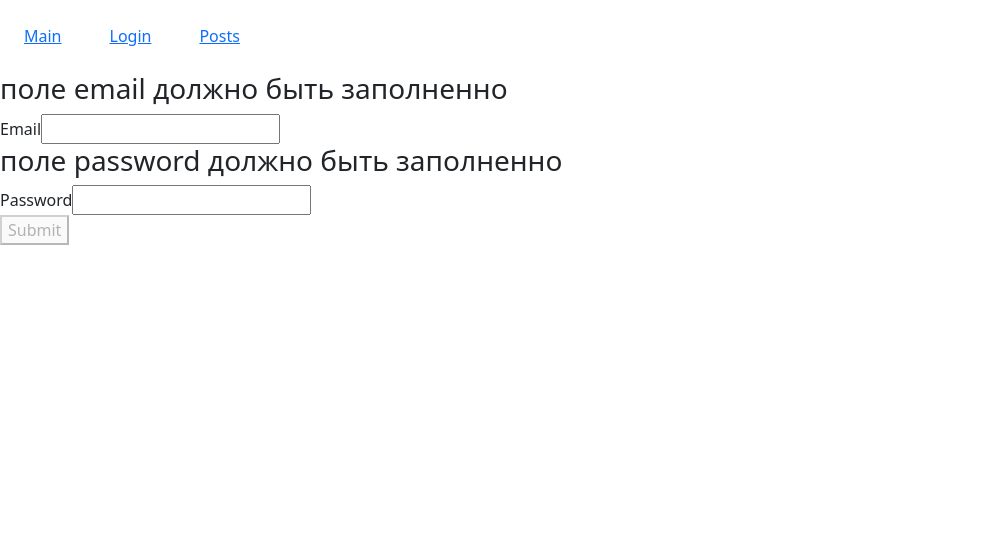
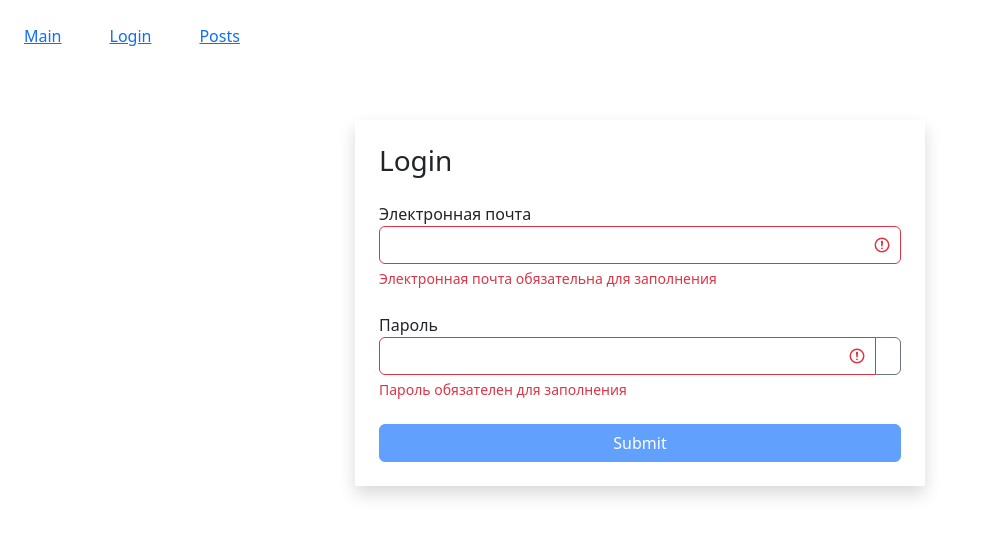
Before and after one commit to DizHelf/friends, a React (Vite) app: page /login in a window 1280 px wide. Shown: the top 536 px of the page, without its empty margins (0-992 px from the left). Built offline with nearby package versions, Linux system fonts and the light colour scheme.

Commit message:
teacher changes

```diff
--- a/src/components/textField.jsx
+++ b/src/components/textField.jsx
@@ -1,21 +1,43 @@
-import React from 'react';
+import React, { useState } from "react";
+import PropTypes from "prop-types";
 
-const TextField = ({label, type, name, value, onChange, error}) => {
-
+function TextField({ label, type, name, value, onChange, error }) {
+    const [showPassword, setShowPassword] = useState(false);
+    const getInputClasses = () => {
+        return "form-control" + (error ? " is-invalid" : "");
+    };
+    const toggleShowPassword = () => {
+        setShowPassword((prevState) => !prevState);
+    };
     return (
-        <div>
-            {<h3>{error && error}</h3>}
+        <div className="mb-4">
             <label htmlFor={name}>{label}</label>
-            <input
-                className={error ? " error" : ""}
-                id={name}
-                type={type}
-                name={name}
-                value={value}
-                onChange={(e) => onChange(e)}
-            />
+            <div className="input-group has-validation">
+                <input
+                    type={showPassword ? "text" : type}
+                    id={name}
+                    name={name}
+                    value={value}
+                    onChange={onChange}
+                    className={getInputClasses()}
+                />
+                {type === "password" && (
+                    <button
+                        className="btn btn-outline-secondary"
+                        type="button"
+                        onClick={toggleShowPassword}
+                    >
+                        <i
+                            className={
+                                "bi bi-eye" + (showPassword ? "-slash" : "")
+                            }
+                        ></i>
+                    </button>
+                )}
+                {error && <div className="invalid-feedback">{error}</div>}
+            </div>
         </div>
-    )
-};
+    );
+}
 
 export default TextField;
--- a/src/pages/LoginPage.jsx
+++ b/src/pages/LoginPage.jsx
@@ -1,91 +1,95 @@
-import {useEffect, useState} from 'react';
-import TextField from '../components/textField';
-import { validator } from "../utils/validator"
+import React, { useEffect, useState } from "react";
+import TextField from "../components/textField";
+import { validator } from "../utils/validator";
 
-const LoginPage = () => {
-    const [data, setData] = useState({
-        mail: "",
-        password: "",
-    })
-    const [errors, setErrors] = useState({})
-    const buttonVisible = Object.keys(errors).length === 0
-    useEffect(() => {
-        validate()
-    }, [data])
+const Login = () => {
+    const [data, setData] = useState({ email: "", password: "" });
+    const [errors, setErrors] = useState({});
+    const handleChange = ({ target }) => {
+        setData((prevState) => ({
+            ...prevState,
+            [target.name]: target.value
+        }));
+    };
 
-
-    const validateConfig = {
-        mail: {
+    const validatorConfig = {
+        email: {
             isRequired: {
-                massage: "поле email должно быть заполненно"
+                message: "Электронная почта обязательна для заполнения"
             },
             isEmail: {
-                massage: "email не соответствует требованиям"
+                message: "Email введен некорректно"
             }
         },
         password: {
             isRequired: {
-                massage: "поле password должно быть заполненно"
+                message: "Пароль обязателен для заполнения"
             },
             isCapitalSymbol: {
-                massage: "в поле password должен быть большой символ"
+                message: "Пароль должен содержать хотя бы одну заглавную букву"
             },
             isContainDigit: {
-                massage: "в породе должны быть цифры"
+                message: "Пароль должен содержать хотя бы одно число"
             },
             min: {
-                value: 6,
-                massage: `поле дожно содержать не менее 6 символов`,
+                message: "Пароль должен состоять минимум из 8 символов",
+                value: 8
             }
         }
-    }
-
-    const handleChange = ({target}) => {
-        setData(prev => {
-            return {...prev, [target.name]: target.value}
-        })
     };
 
+    useEffect(() => {
+        validate();
+    }, [data]);
+
     const validate = () => {
-        const errorsInfo = validator(data, validateConfig)
-        setErrors(errorsInfo)
-        return Object.keys(errorsInfo).length === 0
+        const errors = validator(data, validatorConfig);
+        setErrors(errors);
+        return Object.keys(errors).length === 0;
     };
 
+    const isValid = Object.keys(errors).length === 0;
 
     const handleSubmit = (e) => {
-        e.preventDefault()
-        const isValidForm = validate()
-        if (!isValidForm) return
+        e.preventDefault();
+        const isValid = validate();
+        if (!isValid) return;
         console.log(data);
     };
 
-    console.log();
-
     return (
-        <>
+        <div className="container mt-5">
+            <div className="row">
+                <div className="col-md-6 offset-md-3 shadow p-4">
+                    <h3 className="mb-4">Login</h3>
                     <form onSubmit={handleSubmit}>
                         <TextField
-                    error={errors["mail"]}
-                    label={"Email"}
-                    type={"text"}
-                    name={"mail"}
-                    value={data.mail}
+                            label="Электронная почта"
+                            name="email"
+                            value={data.email}
                             onChange={handleChange}
+                            error={errors.email}
                         />
                         <TextField
-                    label={"Password"}
-                    type={"password"}
-                    name={"password"}
+                            label="Пароль"
+                            type="password"
+                            name="password"
                             value={data.password}
                             onChange={handleChange}
-                    error={errors["password"]}
+                            error={errors.password}
                         />
-
-                <button type='submit' disabled={!buttonVisible}>Submit</button>
+                        <button
+                            className="btn btn-primary w-100 mx-auto"
+                            type="submit"
+                            disabled={!isValid}
+                        >
+                            Submit
+                        </button>
                     </form>
-        </>
+                </div>
+            </div>
+        </div>
     );
 };
 
-export default LoginPage;
+export default Login;
--- a/src/utils/validator.js
+++ b/src/utils/validator.js
@@ -30,12 +30,13 @@ export const validator = (data, config) => {
                 break
         }
 
-        if (statusValue) return config.massage
+        if (statusValue) return config.message
     };
 
 
     for (const dataKey in data) {
         for (const validateMethod in config[dataKey]) {
+
             const error =  validate(
                 validateMethod,
                 data[dataKey],
```
Lines whose indentation alone changed are shown as unchanged.
